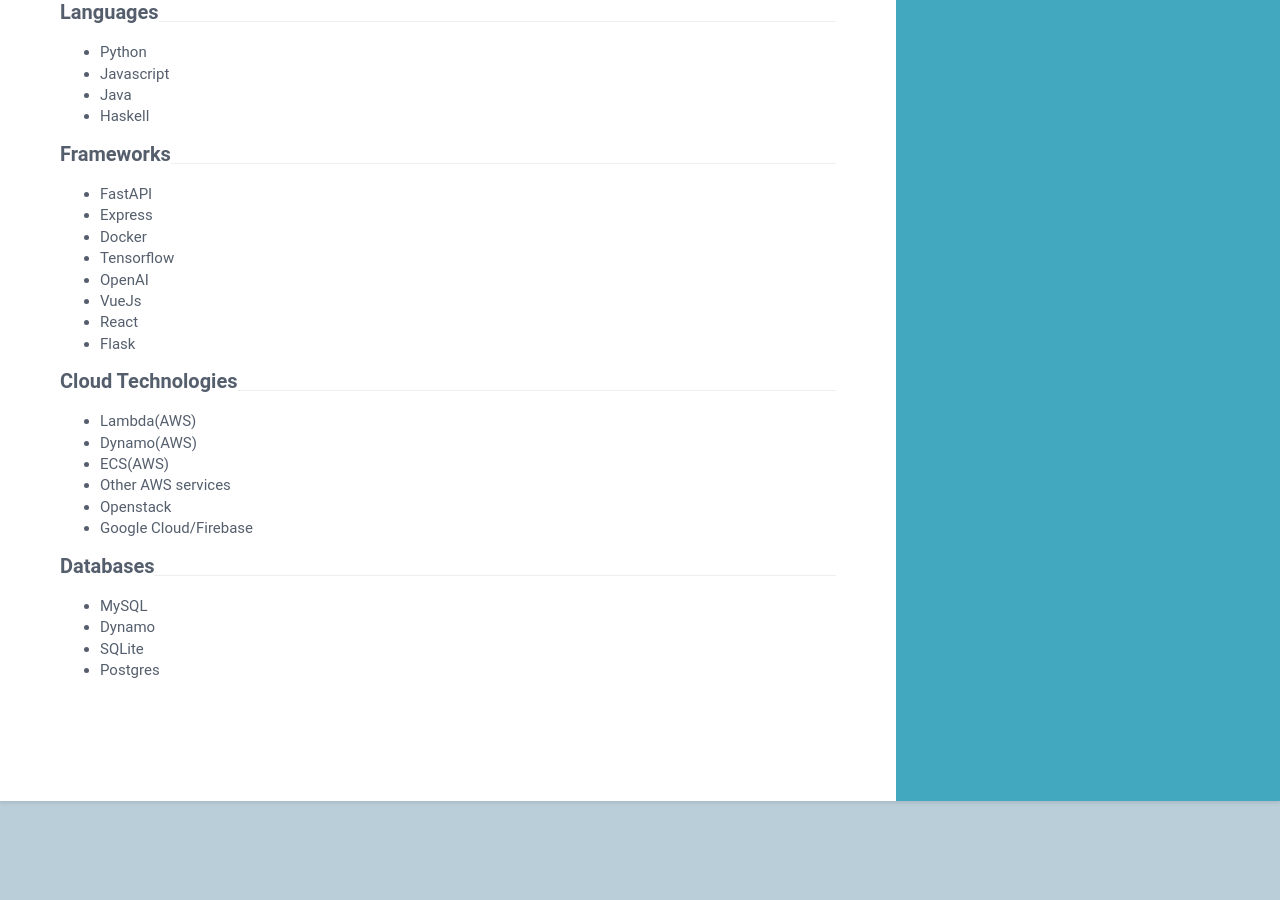
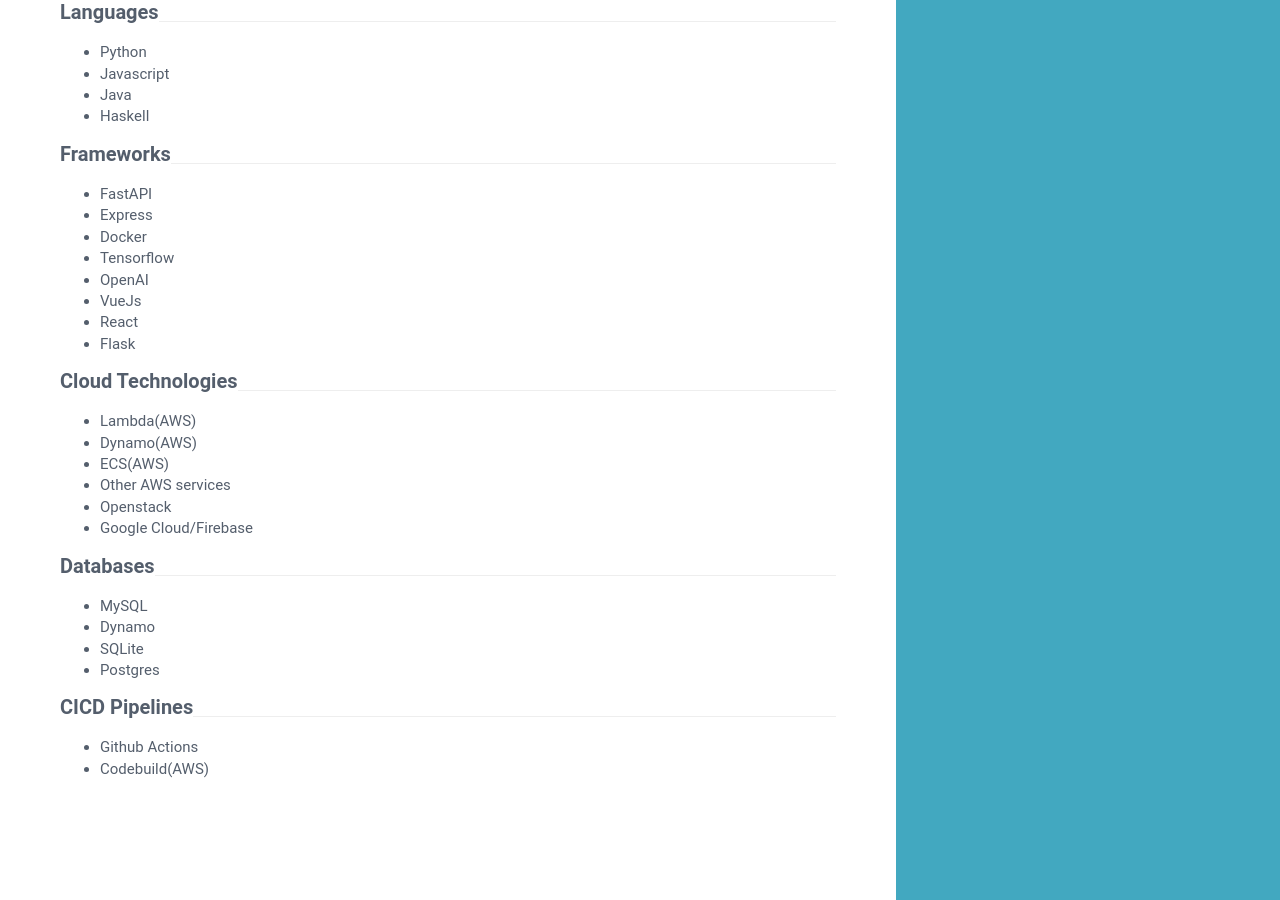
Before and after one commit to Daemon-Macklin/Daemon-Macklin.github.io, a Jekyll site: the page built from print.html, in a window 1280 px wide and 900 px high, scrolled down 1197 px. Built offline with Jekyll 4.4.1, drawn with Linux system fonts in a browser that asks for light colours; before the commit the page ends 1998 px from its top, so only the background shows below that.

```diff
--- a/_data/data.yml
+++ b/_data/data.yml
@@ -9,7 +9,7 @@ sidebar:
     # Profile information
     name: Daemon Macklin
     tagline: Software Engineer
-    avatar: profile.jpg  #place a 100x100 picture inside /assets/images/ folder and provide the name of the file below
+    avatar: profile.JPEG  #place a 100x100 picture inside /assets/images/ folder and provide the name of the file below
 
     # Sidebar links
     email: daemon.macklin@outlook.com
@@ -43,7 +43,7 @@ education:
         university: South East Technological University
         time: 2016 - 2020
         details: |
-          Achived a first class honours. Studied various computer science subjects giving me a solid foundation with which to start my career.
+          Achieved a first class honours. Studied various computer science subjects giving me a solid foundation with which to start my career.
 experiences:
     title: Experience
     info:
@@ -127,3 +127,8 @@ skills:
           - name: Dynamo
           - name: SQLite
           - name: Postgres
+
+      - name: CICD Pipelines
+        items:
+          - name: Github Actions
+          - name: Codebuild(AWS)
```
Also changed, not shown: assets/images/profile.JPEG (added), assets/images/profile.jpg (deleted).
